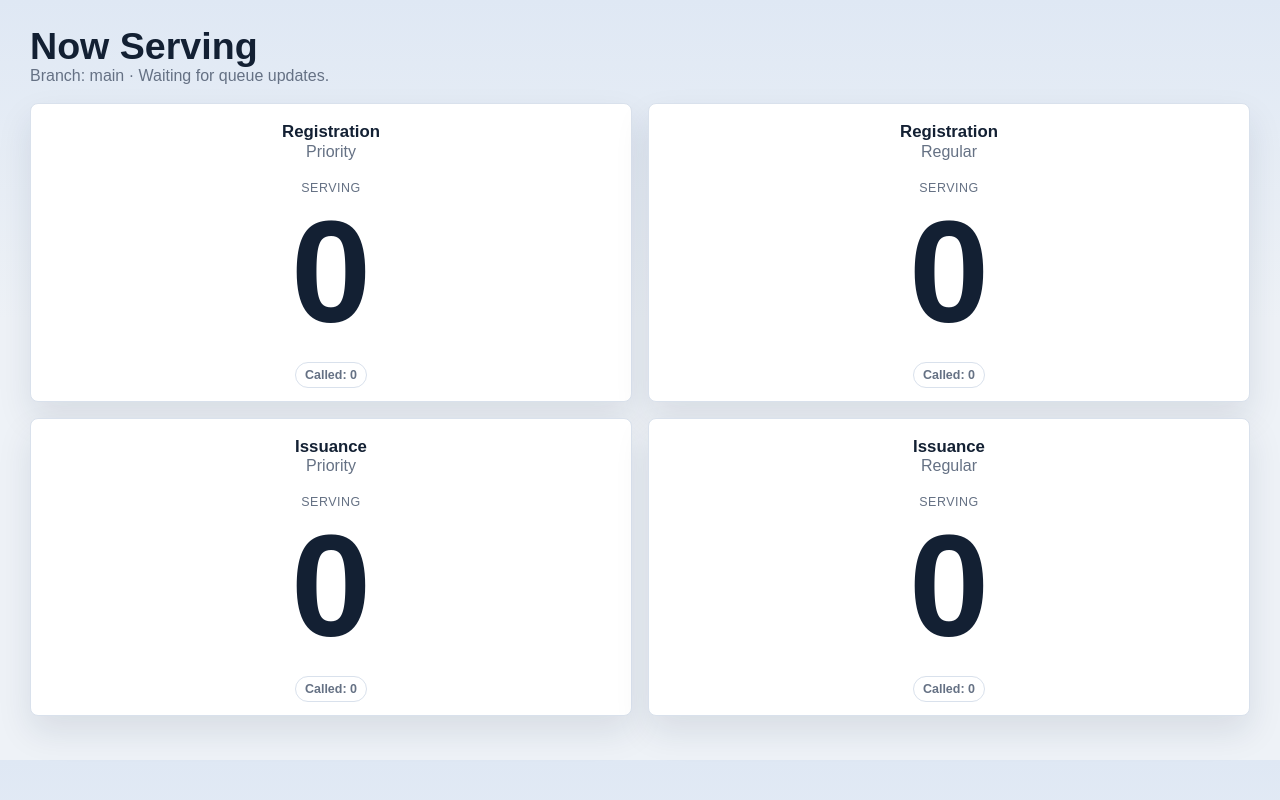
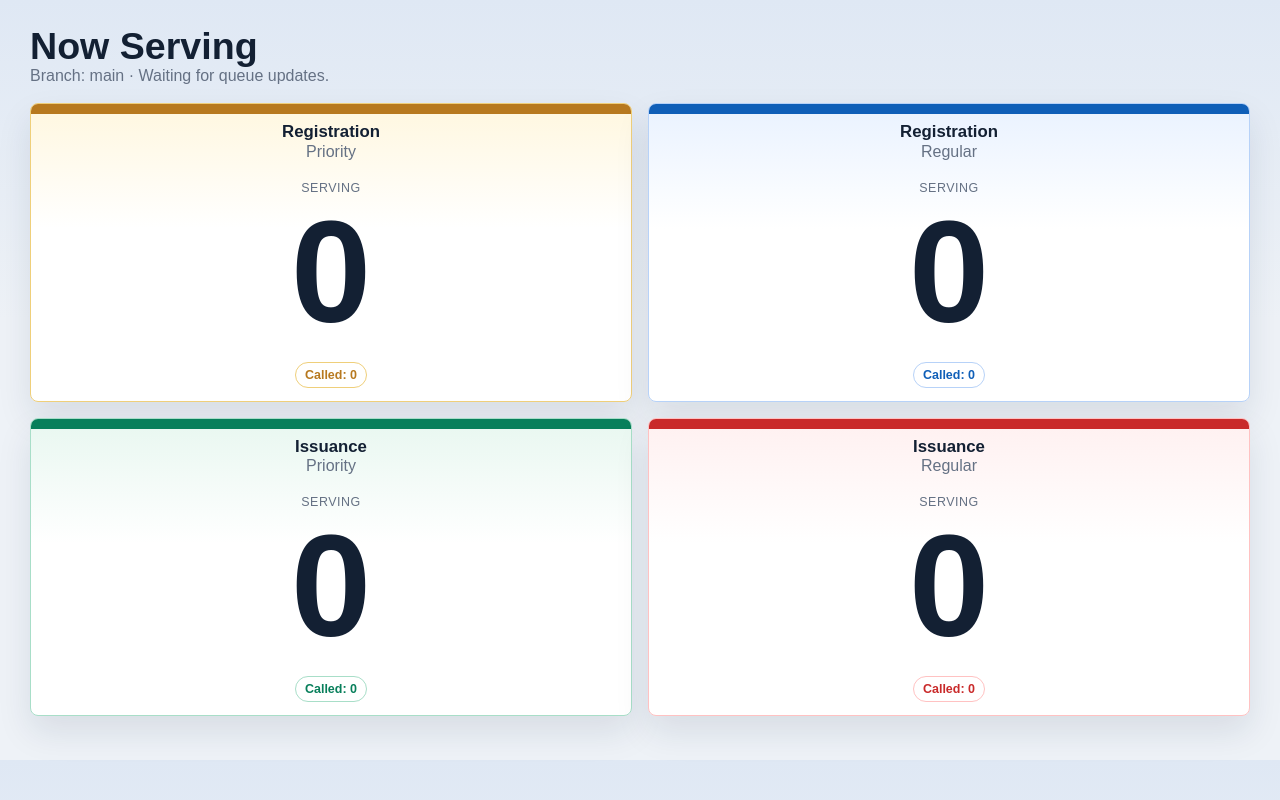
Before and after one commit to donaks/PSA-queuing, a Flask app: page /display in a window 1280 px wide. Run offline with Flask 3, Linux system fonts and the light colour scheme; data comes from the database, SQL or seed files in the repository; data that the repository does not hold is empty.

Commit message:
Restore display queue colors

```diff
--- a/templates/base.html
+++ b/templates/base.html
@@ -22,6 +22,14 @@
       --red-soft: #fff0f0;
       --gold: #a16207;
       --gold-soft: #fff7df;
+      --reg-pri: #b7791f;
+      --reg-pri-soft: #fff7df;
+      --reg-reg: #0f5fb8;
+      --reg-reg-soft: #e9f2ff;
+      --iss-pri: #087f5b;
+      --iss-pri-soft: #e8f7f0;
+      --iss-reg: #c92a2a;
+      --iss-reg-soft: #fff0f0;
       --shadow: 0 16px 34px rgba(21, 38, 64, 0.1);
     }
 
@@ -327,6 +335,77 @@
       align-content: center;
       text-align: center;
       gap: 20px;
+      overflow: hidden;
+      position: relative;
+    }
+
+    .display-card::before {
+      content: "";
+      position: absolute;
+      inset: 0 0 auto;
+      height: 10px;
+      background: var(--blue);
+    }
+
+    .display-card.reg-pri {
+      border-color: #efcf7a;
+      background: linear-gradient(180deg, var(--reg-pri-soft), #fff 42%);
+    }
+
+    .display-card.reg-pri::before {
+      background: var(--reg-pri);
+    }
+
+    .display-card.reg-reg {
+      border-color: #b7d2f8;
+      background: linear-gradient(180deg, var(--reg-reg-soft), #fff 42%);
+    }
+
+    .display-card.reg-reg::before {
+      background: var(--reg-reg);
+    }
+
+    .display-card.iss-pri {
+      border-color: #a8dec8;
+      background: linear-gradient(180deg, var(--iss-pri-soft), #fff 42%);
+    }
+
+    .display-card.iss-pri::before {
+      background: var(--iss-pri);
+    }
+
+    .display-card.iss-reg {
+      border-color: #ffc2c2;
+      background: linear-gradient(180deg, var(--iss-reg-soft), #fff 42%);
+    }
+
+    .display-card.iss-reg::before {
+      background: var(--iss-reg);
+    }
+
+    .display-card .badge {
+      justify-self: center;
+      background: #fff;
+    }
+
+    .display-card.reg-pri .badge {
+      border-color: #efcf7a;
+      color: var(--reg-pri);
+    }
+
+    .display-card.reg-reg .badge {
+      border-color: #b7d2f8;
+      color: var(--reg-reg);
+    }
+
+    .display-card.iss-pri .badge {
+      border-color: #a8dec8;
+      color: var(--iss-pri);
+    }
+
+    .display-card.iss-reg .badge {
+      border-color: #ffc2c2;
+      color: var(--iss-reg);
     }
 
     .display-card .value {
--- a/templates/display.html
+++ b/templates/display.html
@@ -34,7 +34,7 @@
       Object.entries(queueLabels).forEach(([queue, labels]) => {
         const q = state[queue] || {};
         const card = document.createElement("article");
-        card.className = "card display-card";
+        card.className = `card display-card ${queue}`;
         card.innerHTML = `
           <div>
             <h2>${labels[0]}</h2>
```
